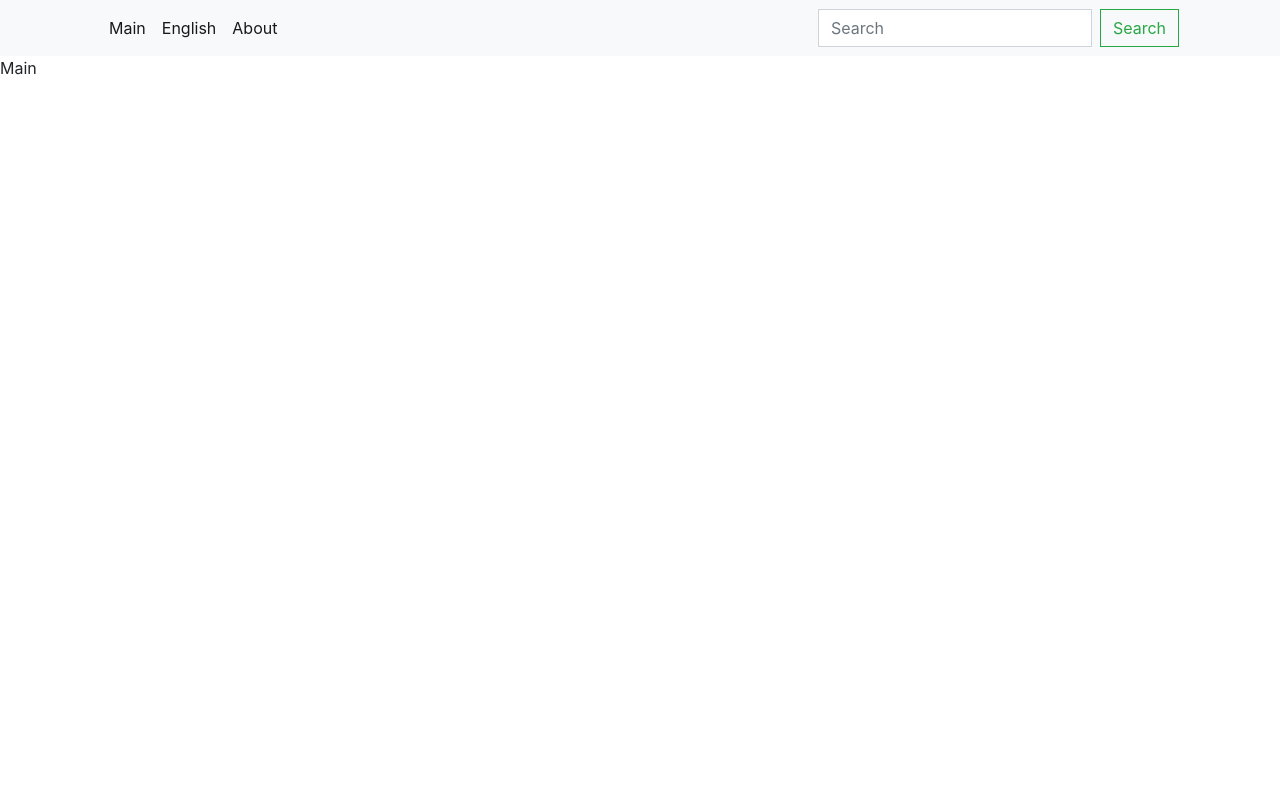
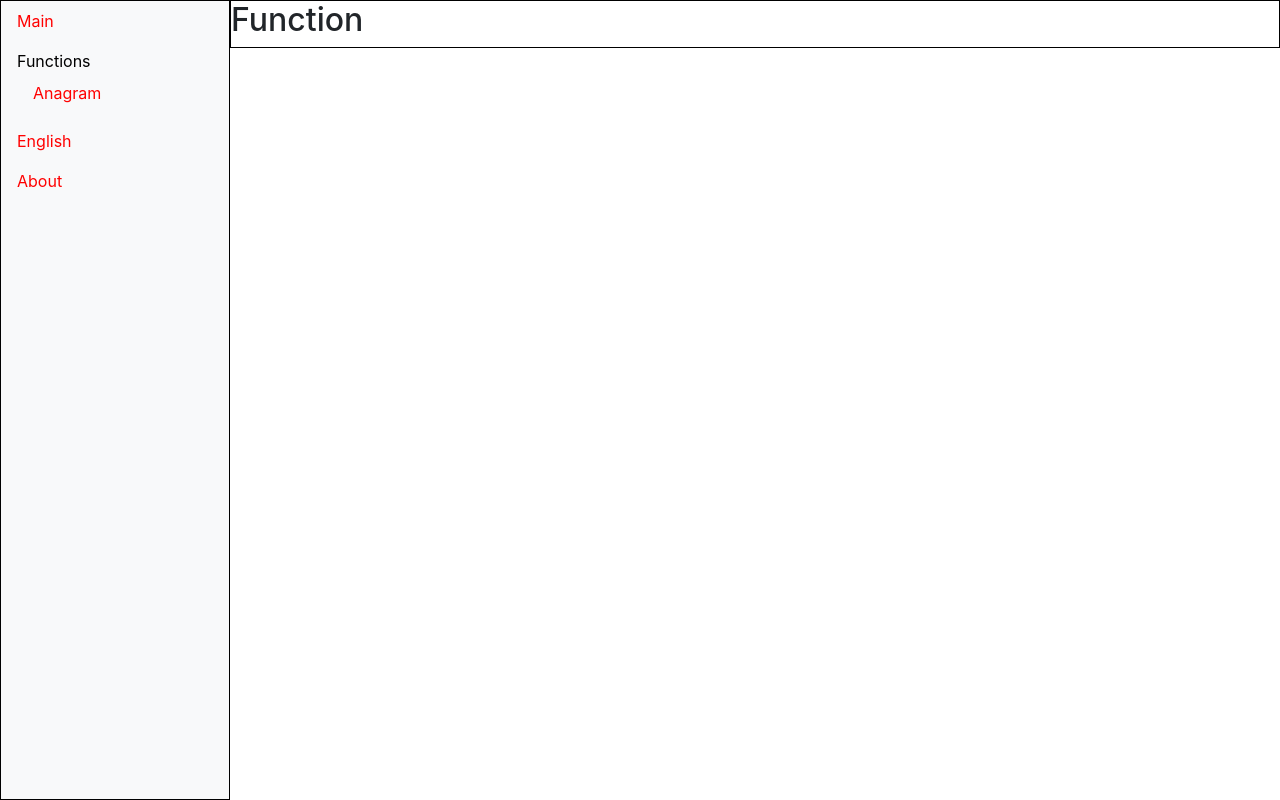
Before and after one commit to alexReact/alex-react-gh-page, a React (Create React App) app: page /#/functions in a window 1280 px wide. Before the commit this address led to /#/. Built offline with nearby package versions, Linux system fonts and the light colour scheme.

Commit message:
rewrote menu

```diff
--- a/src/App.scss
+++ b/src/App.scss
@@ -1,5 +1,22 @@
 @import "./assets/styles/globalBootstrap.scss";
 
-.App-mainContent {
-  padding-top: 56px;
+$widthSideMenu: 230px;
+
+.App {
+  max-width: 1920px;
+  margin: 0 auto;
+
+  &-sideMenu {
+    border: 1px solid #000;
+    position: fixed;
+    width: $widthSideMenu;
+    top: 0;
+    left: 0;
+    bottom: 0;
+  }
+
+  &-mainContent {
+    border: 1px solid #000;
+    margin-left: $widthSideMenu;
+  }
 }
--- a/src/App.tsx
+++ b/src/App.tsx
@@ -1,29 +1,35 @@
 import React, { Suspense, lazy } from "react";
 import { Switch, Route, HashRouter } from "react-router-dom";
-import { Header } from "./pages/common/Header/Header";
+import { Header } from "./components/common/Header/Header";
 import "./App.scss";
 
 const Main = lazy(() => import("./pages/Main/Main"));
 const About = lazy(() => import("./pages/About/About"));
 const English = lazy(() => import("./pages/English/English"));
+const FunctionsPage = lazy(() => import("./pages/FunctionsPage/FunctionsPage"));
+const Anagram = lazy(() => import("./components/Functions/Anagram"));
 
 function App() {
   return (
-    <div className="App">
-      <HashRouter basename="/">
-        <Header />
+    <HashRouter basename="/">
+      <div className="App">
+        <div className="App-sideMenu bg-light">
+          <Header />
+        </div>
 
         <div className="App-mainContent">
           <Suspense fallback={null}>
             <Switch>
               <Route path="/about" component={About} />
+              <Route path="/functions" component={FunctionsPage} />
+              <Route path="/functions/anagram" component={Anagram} />
               <Route path="/english" component={English} />
               <Route path="/" component={Main} />
             </Switch>
           </Suspense>
         </div>
-      </HashRouter>
-    </div>
+      </div>
+    </HashRouter>
   );
 }
 
--- a/src/components/Functions/Anagram.tsx
+++ b/src/components/Functions/Anagram.tsx
@@ -5,7 +5,7 @@
 import React, { useState } from "react";
 import { useEffect } from "react";
 
-export const Anagram = () => {
+const Anagram = () => {
   const [inputVal, setInputVal] = useState<string>("finder");
   const [inputVal2, setInputVal2] = useState<string>("Friend");
   const [result, setResult] = useState<string>("Friend");
@@ -57,3 +57,5 @@ export const Anagram = () => {
     </div>
   );
 };
+
+export default Anagram;
--- /dev/null
+++ b/src/components/common/Header/Header.tsx
@@ -0,0 +1,54 @@
+import React, { useState, useEffect } from "react";
+import { mainMenu } from "./model";
+import { Link } from "react-router-dom";
+import "./Header.scss";
+
+interface IHeaderProps {
+  [key: string]: any;
+}
+
+export const Header: React.FC<IHeaderProps> = () => {
+  const [activeMenu, setActiveMenu] = useState<string>(
+    window.location.hash.slice(1)
+  );
+  const [r, setR] = useState<boolean>(false);
+
+  useEffect(() => {
+    setActiveMenu(window.location.hash.slice(1));
+  }, [r]);
+
+  console.log(activeMenu);
+  return (
+    <nav className="nav flex-column">
+      {mainMenu.map(({ link, title, subMenu }) => {
+        const actMenu = activeMenu === link ? "text-dark" : "";
+
+        return (
+          <Link
+            to={link}
+            key={link}
+            className={`nav-link ${actMenu}`}
+            onClick={() => setR(!r)}
+          >
+            {title}
+            {Array.isArray(subMenu) &&
+              subMenu?.map(({ link, title }) => {
+                const activeSubMenu = activeMenu === link ? "text-success" : "";
+
+                return (
+                  <Link
+                    to={link}
+                    key={link}
+                    className={`nav-link ${activeSubMenu}`}
+                    // onClick={() => onHandlerActiveMenu(link)}
+                  >
+                    {title}
+                  </Link>
+                );
+              })}
+          </Link>
+        );
+      })}
+    </nav>
+  );
+};
--- a/src/pages/common/Header/model.ts
+++ b/src/components/common/Header/model.ts
@@ -1,10 +1,16 @@
 type MainMenuType = {
   title: string;
   link: string;
+  subMenu?: Array<{ title: string; link: string }>;
 };
 
 export const mainMenu: Array<MainMenuType> = [
   { link: "/", title: "Main" },
+  {
+    link: "/functions",
+    title: "Functions",
+    subMenu: [{ link: "/functions/anagram", title: "Anagram" }],
+  },
   { link: "/english", title: "English" },
   { link: "/about", title: "About" },
 ];
--- /dev/null
+++ b/src/pages/FunctionsPage/FunctionsPage.tsx
@@ -0,0 +1,9 @@
+import React from "react";
+
+interface IFunctionsPageProps {
+  [key: string]: any;
+}
+
+export default function FunctionsPage() {
+  return <h2>Function</h2>;
+}
--- a/src/pages/common/Header/Header.tsx
+++ /dev/null
@@ -1,55 +0,0 @@
-import React, { useState } from "react";
-import { mainMenu } from "./model";
-import { Link } from "react-router-dom";
-import { SearchForm } from "../Forms/SearchForm/SearchForm";
-import "./Header.scss";
-import cls from "classnames";
-
-interface IHeaderProps {
-  [key: string]: any;
-}
-
-export const Header: React.FC<IHeaderProps> = () => {
-  const [showMenu, setShowMenu] = useState<boolean>(false);
-  const navCollapse = cls("collapse navbar-collapse", {
-    show: showMenu,
-    "bg-light": showMenu,
-  });
-
-  return (
-    <div className="Header bg-light position-fixed w-100">
-      <div className="container">
-        <nav className="navbar navbar-expand-lg navbar-light ">
-          <button
-            className="navbar-toggler"
-            type="button"
-            data-toggle="collapse"
-            data-target="#navbarSupportedContent"
-            aria-controls="navbarSupportedContent"
-            aria-expanded="false"
-            aria-label="Toggle navigation"
-            onClick={() => setShowMenu(!showMenu)}
-          >
-            <span className="navbar-toggler-icon"></span>
-          </button>
-
-          <div className={navCollapse} id="navbarSupportedContent">
-            <ul className="navbar-nav mr-auto">
-              {mainMenu.map(({ link, title }) => {
-                return (
-                  <li key={link} className="nav-item active">
-                    <Link to={link} className="nav-link">
-                      {title}
-                    </Link>
-                  </li>
-                );
-              })}
-            </ul>
-
-            <SearchForm />
-          </div>
-        </nav>
-      </div>
-    </div>
-  );
-};
```
Also changed, not shown: src/components/common/Forms/SearchForm/SearchForm.tsx (renamed from src/pages/common/Forms/SearchForm/SearchForm.tsx), src/components/common/Header/Header.scss (added).
